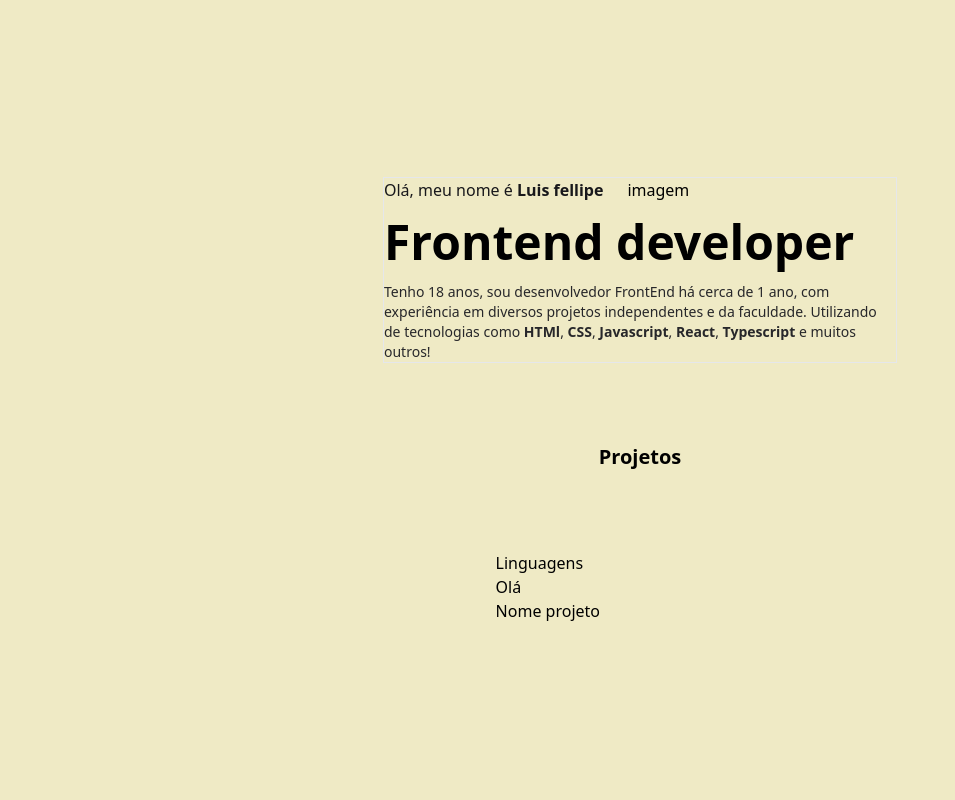
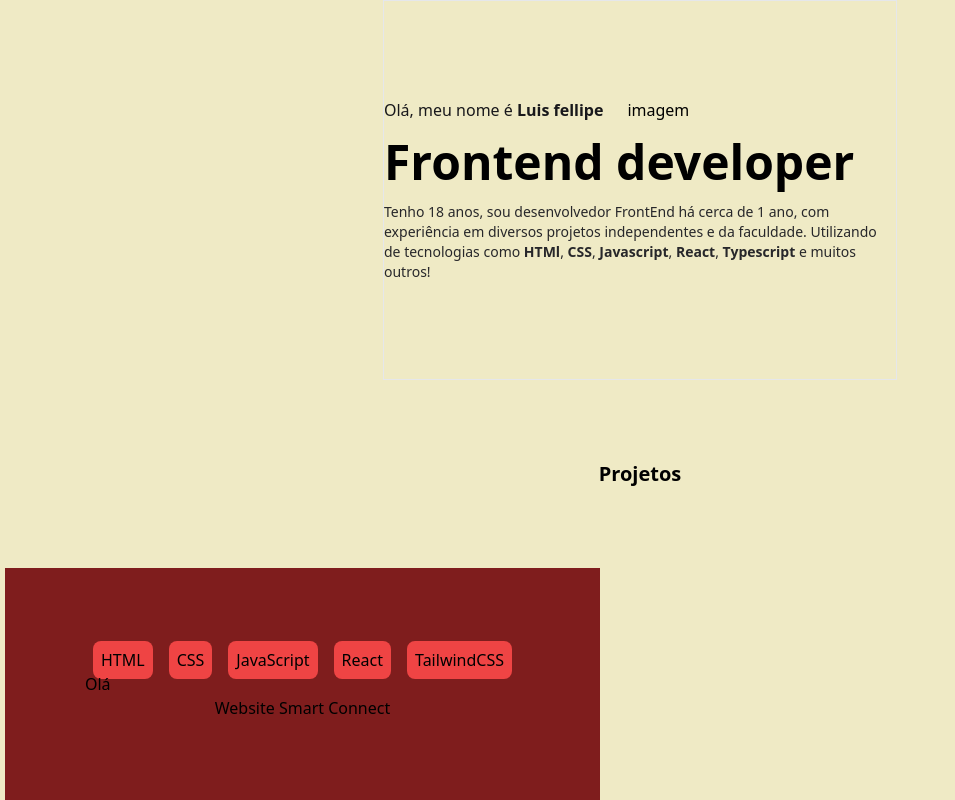
Before and after one commit to Fellipe-Barradas/portifolio, a React (Vite) app: page / in a window 1280 px wide. Shown: the whole page, without its empty margins (0-955 px from the left). Built offline with nearby package versions, Linux system fonts and the light colour scheme.

Commit message:
Criado card de projetos

```diff
--- a/src/App.jsx
+++ b/src/App.jsx
@@ -1,14 +1,17 @@
 import Main from "./components/Main"
 import Project from "./components/Project"
 
+
+
 function App() {
-
+  const linguagens = ["HTML", "CSS", "JavaScript", "React", "TailwindCSS"]
   return (
     <div className="h-screen flex flex-col items-center justify-center gap-20">
       <Main/>
       <h1 className="font-bold text-xl">Projetos</h1>
-      <div className="grid grid-cols-2 gap-20">
-        <Project>Olá</Project>
+      <div className="grid grid-cols-2 gap-20  ">
+        <Project project="Website Smart Connect" linguagens={linguagens}>Olá</Project>
+
       </div>
     </div>
   )
--- a/src/components/Main.jsx
+++ b/src/components/Main.jsx
@@ -1,6 +1,6 @@
 export default function Main() {
     return (
-        <div className="border   font-primary flex flex-col justify-center gap-4">
+        <div className="border   font-primary flex flex-col justify-center gap-4 flex-1">
             <div className="flex gap-6">
                 <h1 className="text-zinc-900">Olá, meu nome é <b>Luis fellipe</b></h1>
                 <div>
--- a/src/components/Project.jsx
+++ b/src/components/Project.jsx
@@ -1,9 +1,11 @@
 export default function Project(props) {
     return(
-        <div>
-            <div>Linguagens</div>
+        <div className="p-20 bg-red-900">
+            <div>{props.linguagens.map(linguagem=>{
+                return <span className="bg-red-500 p-2 m-2 rounded-lg">{linguagem}</span>
+            })}</div>
             {props.children}
-            <h1>Nome projeto</h1>
+            <h1 className="text-center">{props.project}</h1>
         </div>
     )
 }
```
